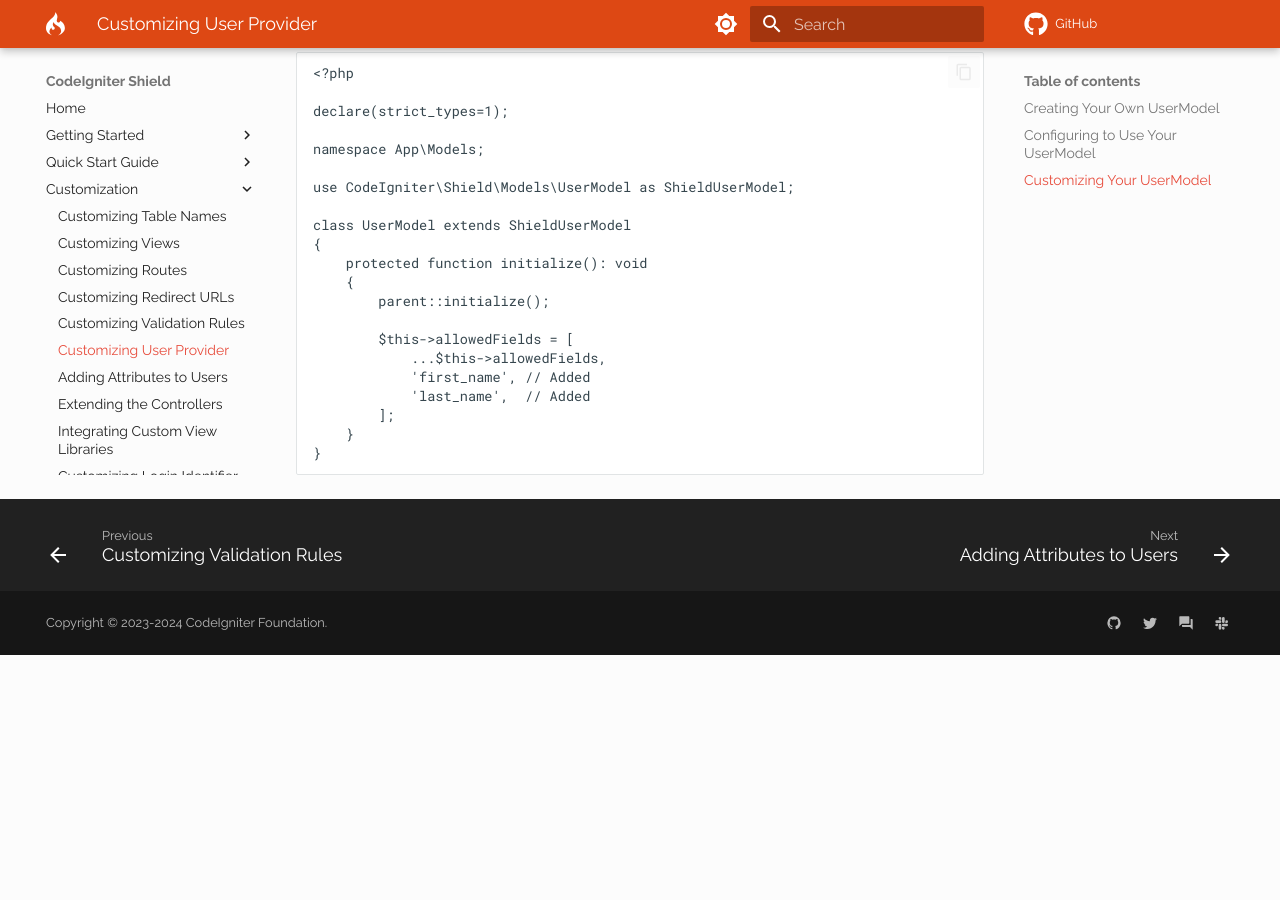
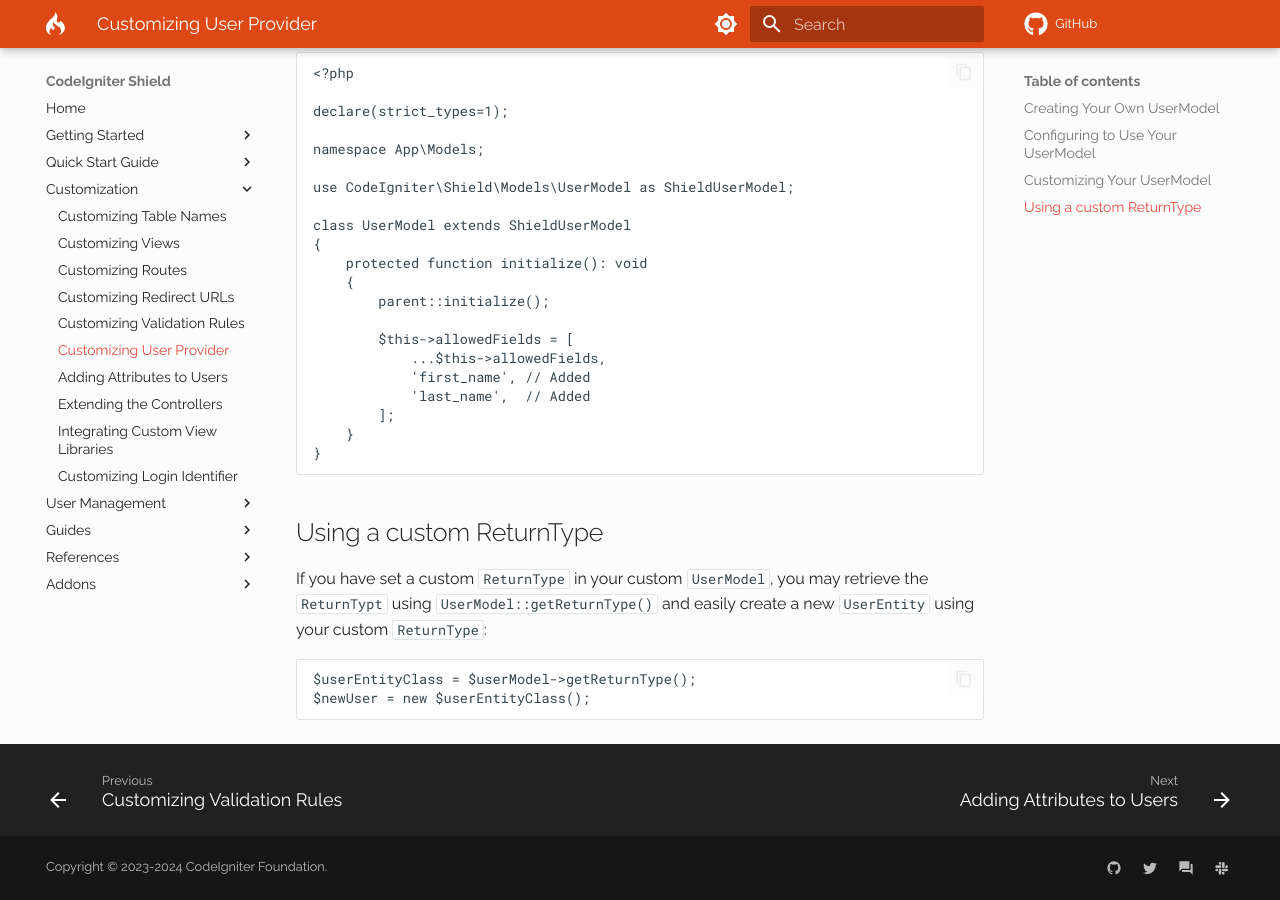
Before and after one commit to codeigniter4/shield, an MkDocs documentation site: the page built from docs/customization/user_provider.md, in a window 1280 px wide and 900 px high, scrolled down 822 px. Built offline with MkDocs 1.6.1 and Material for MkDocs 9.7.7, drawn with Linux system fonts in a browser that asks for light colours; comment, search, counter and statistics services are not loaded; a style sheet for code colours, icons or effects is not loaded; before the commit the page ends 1477 px from its top, so only the background shows below that.

Commit message:
Update docs

````diff
--- a/docs/customization/user_provider.md
+++ b/docs/customization/user_provider.md
@@ -54,3 +54,11 @@ class UserModel extends ShieldUserModel
     }
 }
 ```
+
+## Using a custom ReturnType
+If you have set a custom `ReturnType` in your custom `UserModel`, you may retrieve the `ReturnTypt` using `UserModel::getReturnType()` and easily create a new `UserEntity` using your custom `ReturnType`:
+
+```php
+$userEntityClass = $userModel->getReturnType();
+$newUser = new $userEntityClass();
+```
````
